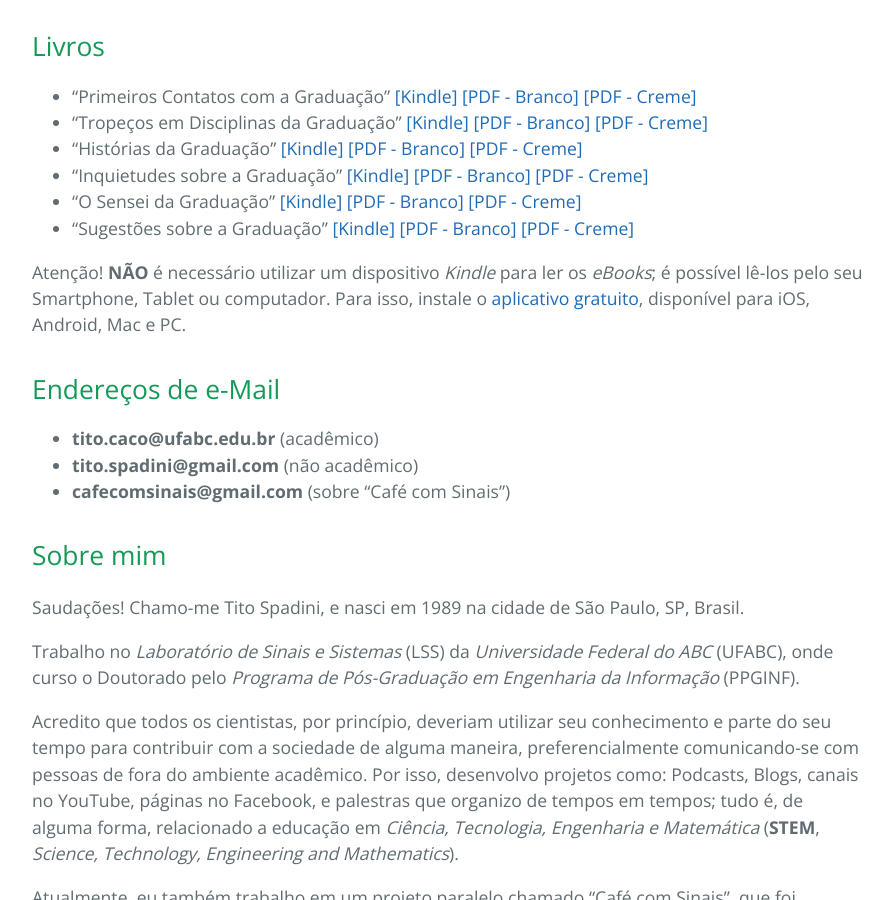
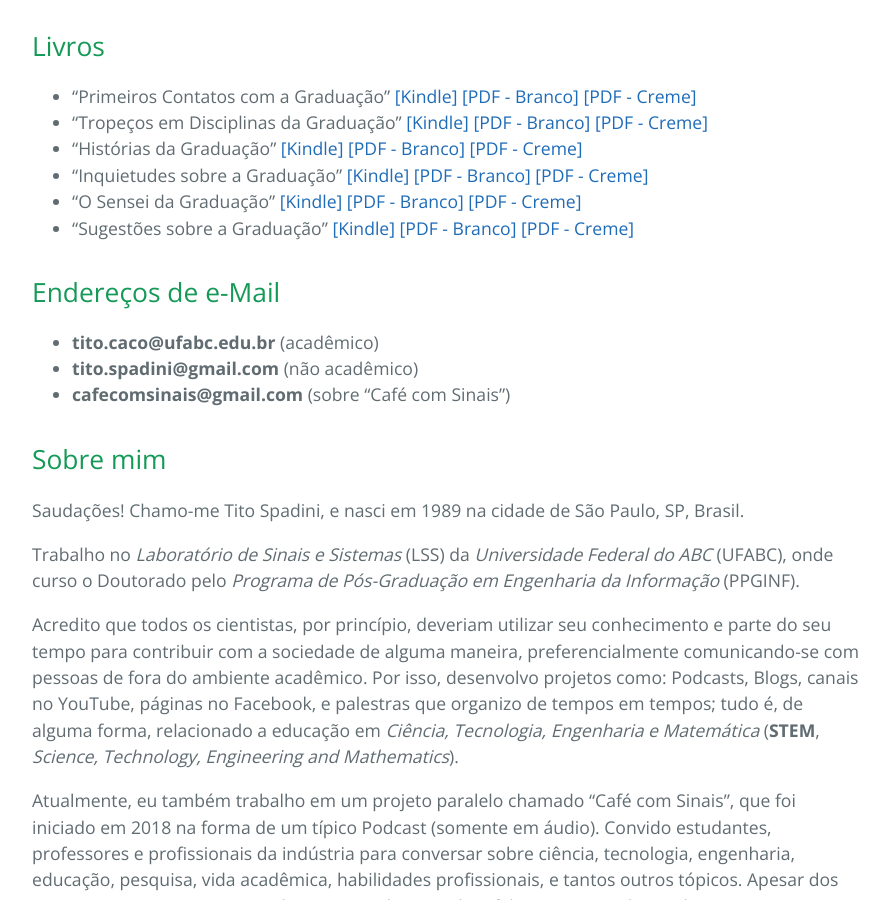
Before and after one commit to tito-spadini/titocaco.github.io, a Jekyll site: the page built from index.md, in a window 1280 px wide and 900 px high, scrolled down 626 px. Shown: the whole window, without its empty margins (192-1084 px from the left). Built offline with Jekyll 4.4.1, drawn with Linux system fonts in a browser that asks for light colours.

Commit message:
Update index.md

```diff
--- a/index.md
+++ b/index.md
@@ -12,8 +12,6 @@ layout: default
 * "Inquietudes sobre a Graduação" [[Kindle]](https://www.amazon.com.br/dp/B09H7Q8LSH) [[PDF - Branco]](https://github.com/titocaco/livros-colecao-graduacao/raw/main/Livro%204%20-%20Inquietudes%20sobre%20a%20Gradua%C3%A7%C3%B5es%20(Tito%20Spadini)/Tito%20Spadini%20-%204%20-%20Inquietudes%20sobre%20a%20Gradua%C3%A7%C3%A3o.pdf) [[PDF - Creme]](https://github.com/titocaco/livros-colecao-graduacao/raw/main/Livro%204%20-%20Inquietudes%20sobre%20a%20Gradua%C3%A7%C3%B5es%20(Tito%20Spadini)/Tito%20Spadini%20-%204%20-%20Inquietudes%20sobre%20a%20Gradua%C3%A7%C3%A3o%20-%20Fundo%20Creme.pdf)
 * "O Sensei da Graduação" [[Kindle]](https://www.amazon.com.br/dp/B09K5VWWT6) [[PDF - Branco]](https://github.com/titocaco/livros-colecao-graduacao/raw/main/Livro%205%20-%20O%20Sensei%20da%20Gradua%C3%A7%C3%A3o%20(Tito%20Spadini)/Tito%20Spadini%20-%205%20-%20O%20Sensei%20da%20Gradua%C3%A7%C3%A3o.pdf) [[PDF - Creme]](https://github.com/titocaco/livros-colecao-graduacao/raw/main/Livro%205%20-%20O%20Sensei%20da%20Gradua%C3%A7%C3%A3o%20(Tito%20Spadini)/Tito%20Spadini%20-%205%20-%20O%20Sensei%20da%20Gradua%C3%A7%C3%A3o%20-%20Fundo%20Creme.pdf)
 * "Sugestões sobre a Graduação" [[Kindle]](https://www.amazon.com.br/dp/B09NW9H429) [[PDF - Branco]](https://github.com/titocaco/livros-colecao-graduacao/raw/main/Livro%206%20-%20Sugest%C3%B5es%20sobre%20a%20Gradua%C3%A7%C3%A3o%20(Tito%20Spadini)/Tito%20Spadini%20-%206%20-%20Sugest%C3%B5es%20sobre%20a%20Gradua%C3%A7%C3%A3o.pdf) [[PDF - Creme]](https://github.com/titocaco/livros-colecao-graduacao/raw/main/Livro%206%20-%20Sugest%C3%B5es%20sobre%20a%20Gradua%C3%A7%C3%A3o%20(Tito%20Spadini)/Tito%20Spadini%20-%206%20-%20Sugest%C3%B5es%20sobre%20a%20Gradua%C3%A7%C3%A3o%20-%20Fundo%20Creme.pdf)
-
-Atenção! **NÃO** é necessário utilizar um dispositivo *Kindle* para ler os *eBooks*; é possível lê-los pelo seu Smartphone, Tablet ou computador. Para isso, instale o [aplicativo gratuito](https://www.amazon.com.br/b?ie=UTF8&node=17877530011), disponível para iOS, Android, Mac e PC.
 
 
 ## Endereços de e-Mail
```
